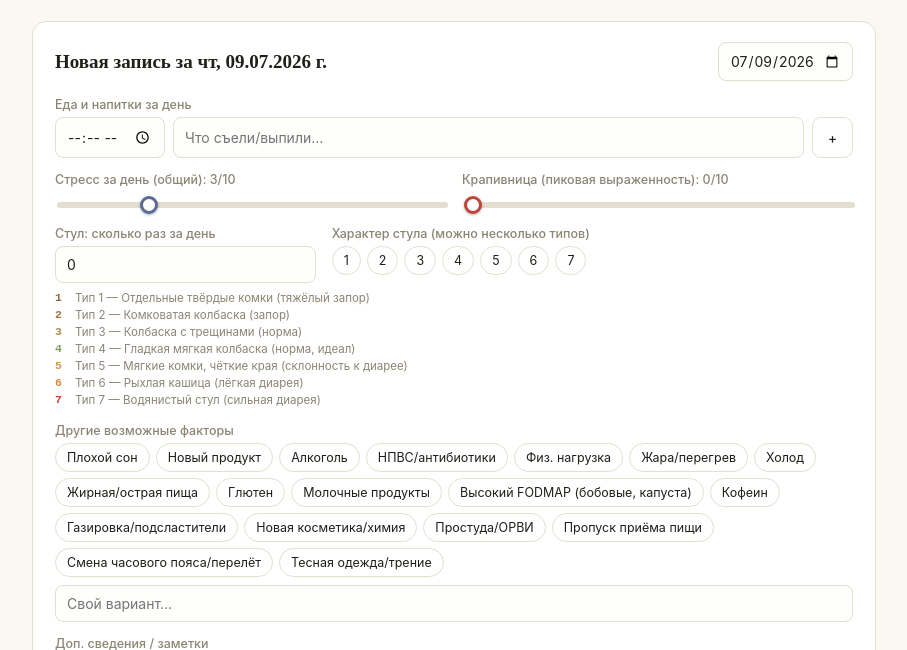
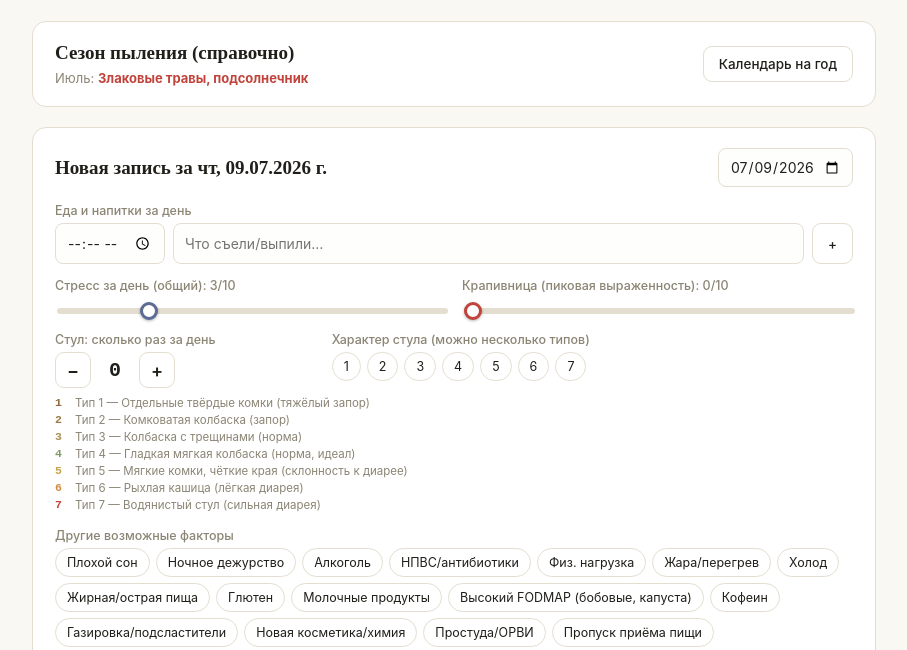
Before and after one commit to smagin2003-ai/Dnevnik, a plain HTML site: page index.html in a window 1280 px wide. Shown: the part 134-784 px from the top of the page, without its empty margins (186-1093 px from the left). Drawn offline with Linux system fonts and the light colour scheme.

Commit message:
Add files via upload

```diff
--- a/index.html
+++ b/index.html
@@ -341,12 +341,26 @@ const BRISTOL = [
 ];
 
 const FACTORS = [
-  "Плохой сон", "Новый продукт", "Алкоголь", "НПВС/антибиотики",
+  "Плохой сон", "Ночное дежурство", "Алкоголь", "НПВС/антибиотики",
   "Физ. нагрузка", "Жара/перегрев", "Холод", "Жирная/острая пища",
   "Глютен", "Молочные продукты", "Высокий FODMAP (бобовые, капуста)",
   "Кофеин", "Газировка/подсластители", "Новая косметика/химия",
-  "Простуда/ОРВИ", "Пропуск приёма пищи", "Смена часового пояса/перелёт",
-  "Тесная одежда/трение",
+  "Простуда/ОРВИ", "Пропуск приёма пищи", "Поллиноз (сезонная аллергия)",
+];
+
+const POLLEN_CALENDAR = [
+  { month: "Январь", allergens: "Пыление обычно отсутствует", active: false },
+  { month: "Февраль", allergens: "Ольха, лещина (орешник)", active: true },
+  { month: "Март", allergens: "Ольха, лещина, кипарис, можжевельник", active: true },
+  { month: "Апрель", allergens: "Берёза, дуб, вяз, ясень, тополь", active: true },
+  { month: "Май", allergens: "Злаковые травы (начало), сосна, ель, акация", active: true },
+  { month: "Июнь", allergens: "Злаковые травы (пик), липа", active: true },
+  { month: "Июль", allergens: "Злаковые травы, подсолнечник", active: true },
+  { month: "Август", allergens: "Амброзия (начало), полынь, лебеда", active: true },
+  { month: "Сентябрь", allergens: "Амброзия (пик), полынь", active: true },
+  { month: "Октябрь", allergens: "Амброзия (окончание), сорные травы", active: true },
+  { month: "Ноябрь", allergens: "Пыление обычно отсутствует", active: false },
+  { month: "Декабрь", allergens: "Пыление обычно отсутствует", active: false },
 ];
 
 const STORAGE_KEY = "trigger-diary-days-v2";
@@ -451,6 +465,7 @@ const primaryBtn = { display:"inline-flex", alignItems:"center", gap:6, backgrou
 const secondaryBtn = { display:"inline-flex", alignItems:"center", gap:6, background:"white", color:INK, border:"1px solid "+LINE, borderRadius:9, padding:"9px 15px", fontSize:13.5, fontWeight:500, cursor:"pointer" };
 const iconBtn = { background:"transparent", border:"1px solid "+LINE, borderRadius:6, padding:"4px 6px", cursor:"pointer", color:MUTED };
 const logRow = { border:"1px solid "+LINE, borderRadius:10, padding:"12px 14px", background:"#FFFEFB" };
+const counterBtn = { width:36, height:36, borderRadius:9, border:"1px solid "+LINE, background:"white", color:INK, fontSize:18, fontWeight:600, cursor:"pointer", display:"flex", alignItems:"center", justifyContent:"center" };
 
 function TriggerDiary(){
   const [days, setDays] = useState({});
@@ -461,6 +476,9 @@ function TriggerDiary(){
   const [foodText, setFoodText] = useState("");
   const [rangeFrom, setRangeFrom] = useState("");
   const [rangeTo, setRangeTo] = useState("");
+  const [pollenExpanded, setPollenExpanded] = useState(false);
+  const currentMonthIdx = new Date().getMonth();
+  const currentPollen = POLLEN_CALENDAR[currentMonthIdx];
 
   useEffect(() => {
     const d = loadDays();
@@ -585,6 +603,28 @@ function TriggerDiary(){
         </header>
 
         <section style=${cardStyle}>
+          <div style=${{display:"flex", alignItems:"center", justifyContent:"space-between", gap:8, flexWrap:"wrap"}}>
+            <div>
+              <h2 style=${h2Style}>Сезон пыления (справочно)</h2>
+              <p style=${{fontSize:13, color:MUTED, margin:"6px 0 0"}}>
+                ${currentPollen.month + ": "}<b style=${{color: currentPollen.active ? ALLERGY : INK}}>${currentPollen.allergens}</b>
+              </p>
+            </div>
+            <button type="button" onClick=${()=>setPollenExpanded(x=>!x)} style=${secondaryBtn}>${pollenExpanded ? "Свернуть" : "Календарь на год"}</button>
+          </div>
+          ${pollenExpanded ? html`
+            <div style=${{marginTop:14, display:"flex", flexDirection:"column", gap:4}}>
+              ${POLLEN_CALENDAR.map((p,i) => html`
+                <div key=${i} style=${{display:"flex", gap:10, fontSize:12.5, padding:"4px 0", borderBottom: i<11 ? "1px solid "+LINE : "none", color: i===currentMonthIdx ? INK : MUTED, fontWeight: i===currentMonthIdx ? 600 : 400}}>
+                  <span style=${{width:90, flexShrink:0}}>${p.month}${i===currentMonthIdx ? " ←" : ""}</span>
+                  <span>${p.allergens}</span>
+                </div>
+              `)}
+            </div>
+          ` : null}
+        </section>
+
+        <section style=${cardStyle}>
           <div style=${{display:"flex", alignItems:"center", justifyContent:"space-between", marginBottom:16, flexWrap:"wrap", gap:8}}>
             <h2 style=${h2Style}>${(isExisting ? "Запись за " : "Новая запись за ") + fmtDateHuman(form.date)}</h2>
             <input type="date" value=${form.date} max=${todayStr()} onChange=${e=>selectDate(e.target.value)} style=${Object.assign({}, inputStyle, {width:"auto"})} />
@@ -618,7 +658,11 @@ function TriggerDiary(){
 
           <div style=${{display:"grid", gridTemplateColumns:"1fr 2fr", gap:16}}>
             <${Field} label="Стул: сколько раз за день">
-              <input type="number" min="0" max="30" value=${form.stoolCount} onChange=${e=>updateForm({stoolCount: Math.max(0, Number(e.target.value))})} style=${inputStyle} />
+              <div style=${{display:"flex", alignItems:"center", gap:10}}>
+                <button type="button" onClick=${()=>updateForm({stoolCount: Math.max(0, form.stoolCount - 1)})} style=${counterBtn}>−</button>
+                <span style=${{fontFamily:"'JetBrains Mono', monospace", fontSize:20, fontWeight:600, minWidth:28, textAlign:"center"}}>${form.stoolCount}</span>
+                <button type="button" onClick=${()=>updateForm({stoolCount: Math.min(30, form.stoolCount + 1)})} style=${counterBtn}>+</button>
+              </div>
             <//>
             <${Field} label="Характер стула (можно несколько типов)">
               <div style=${{display:"flex", gap:6, flexWrap:"wrap"}}>
```
